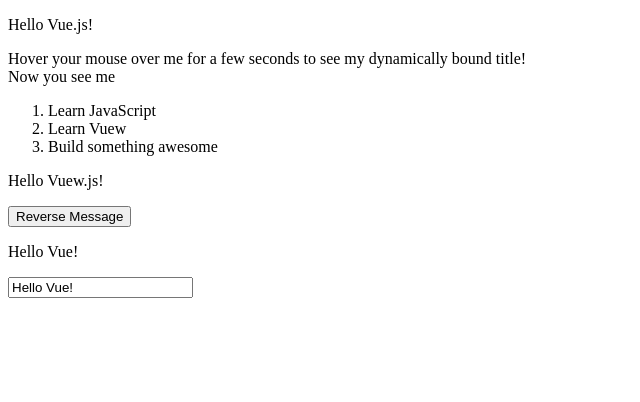
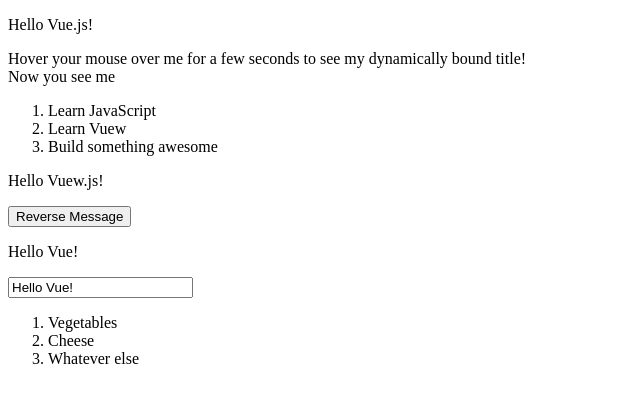
Before and after one commit to guihaojin/code-snippets, a plain HTML site: page javascript/vuejs/helloWorld/index.html in a window 1280 px wide. Shown: the whole page, without its empty margins (0-640 px from the left). Drawn offline with nearby package versions, Linux system fonts and the light colour scheme.

Commit message:
Add component.

```diff
--- a/javascript/vuejs/helloWorld/app.js
+++ b/javascript/vuejs/helloWorld/app.js
@@ -48,3 +48,19 @@ var app6 = new Vue({
     message: "Hello Vue!"
   }
 })
+
+Vue.component('todo-item', {
+  props: ['todo'],
+  template: '<li>{{ todo.text }}</li>'
+})
+
+var app7 = new Vue({
+  el: "#app-7",
+  data: {
+    groceryList: [
+      { id: 0, text: 'Vegetables' },
+      { id: 1, text: 'Cheese' },
+      { id: 2, text: 'Whatever else' }
+    ]
+  }
+})
--- a/javascript/vuejs/helloWorld/index.html
+++ b/javascript/vuejs/helloWorld/index.html
@@ -38,6 +38,16 @@
     <input v-model="message">
   </div>
 
+  <div id="app-7">
+    <ol>
+      <todo-item
+        v-for="item in groceryList"
+        v-bind:todo="item"
+        v-bind:key="item.id">
+      </todo-item>
+    </ol>
+  </div>
+
   <script src="app.js"></script>
 </body>
 </html>
```
